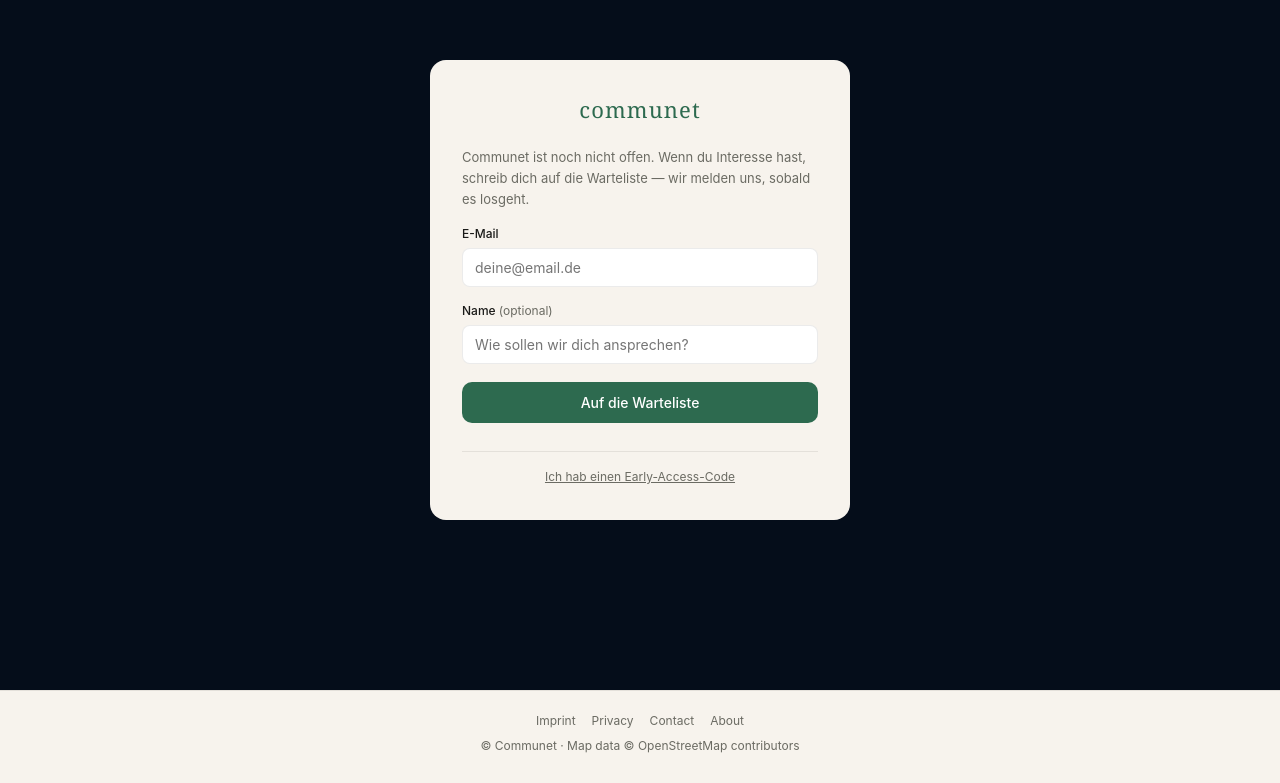
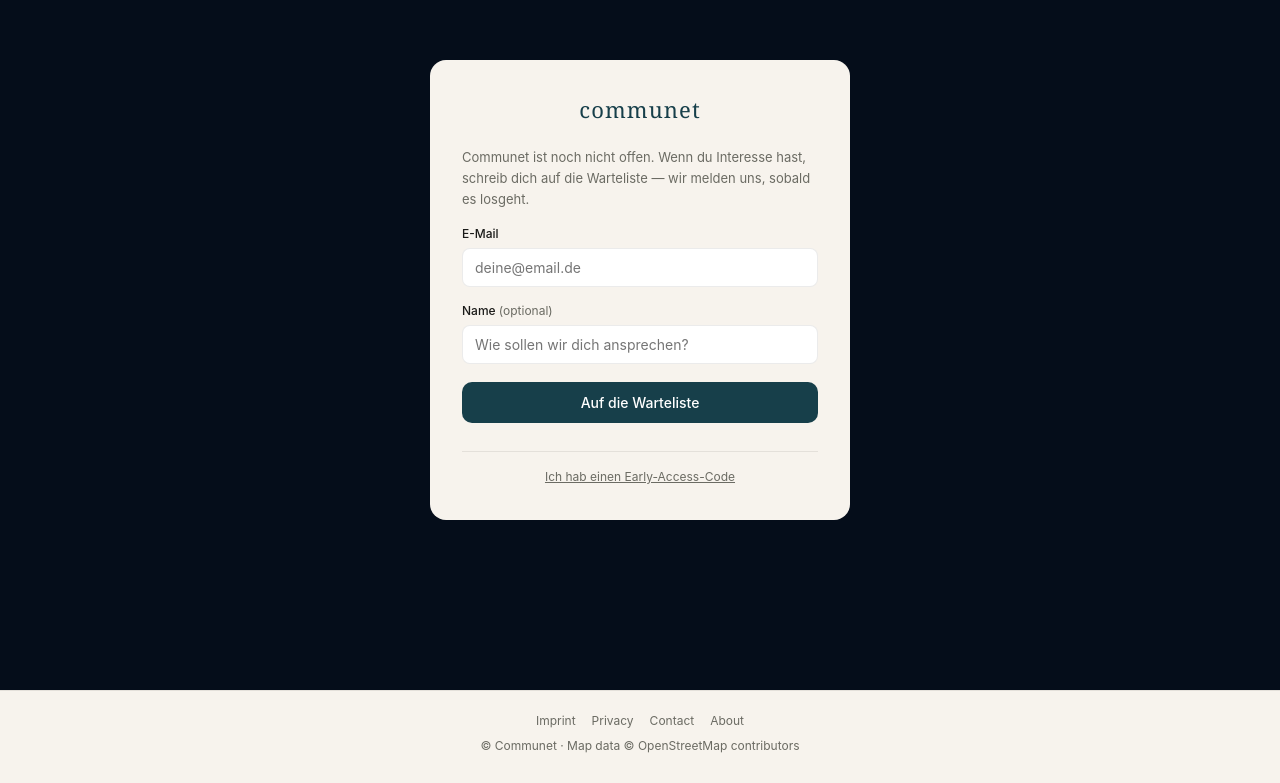
Before and after one commit to communet777/communet, a Next.js app: page /auth/login in a window 1280 px wide. Shown: the part 110-893 px from the top of the page. Built offline with nearby package versions, Linux system fonts and the light colour scheme; no server answers; the database is empty.

Commit message:
Vorschau: tiefes Petrol + Gold statt Forest-Grün + Gold

```diff
--- a/components/Nav.module.css
+++ b/components/Nav.module.css
@@ -1,5 +1,5 @@
 .nav{display:flex;align-items:center;justify-content:space-between;padding:14px 28px;border-bottom:.5px solid var(--border);background:var(--sand);position:sticky;top:0;z-index:100}
-.logo{display:flex;align-items:center;gap:10px;color:#123A2E}
+.logo{display:flex;align-items:center;gap:10px;color:#173F4A}
 .logoText{display:flex;flex-direction:column;line-height:1.05}
 .logoName{font-family:'Cormorant Garamond',Georgia,serif;font-weight:700;font-size:21px;letter-spacing:.09em}
 .logoClaim{font-size:9px;letter-spacing:.22em;color:#8A6A1E;margin-top:2px}
--- a/styles/Home.module.css
+++ b/styles/Home.module.css
@@ -1,8 +1,8 @@
-/* Startseite nach Annas Design-System v1
-   Farben: Forest Green #123A2E, Gold #C9A84C, Warm White #F6F2E9, Dark Green #1E2B24
+/* Startseite nach Annas Design-System v1 – VORSCHAU tiefes Petrol + Gold
+   Farben: tiefes Petrol #173F4A (statt Forest Green #123A2E), Gold #C9A84C, Warm White #F6F2E9, Tinte #1C2A2E
    Schriften: Cormorant Garamond (Überschriften), Work Sans (Text) */
 .page{
---fg:#123A2E;--gold:#C9A84C;--goldText:#8A6A1E;--ww:#F6F2E9;--dg:#1E2B24;--line:#E4DCC8;--soft:#4B5A50;
+--fg:#173F4A;--gold:#C9A84C;--goldText:#8A6A1E;--ww:#F6F2E9;--dg:#1C2A2E;--line:#E4DCC8;--soft:#4B5A5C;
 --serif:'Cormorant Garamond',Georgia,serif;--sans:'Work Sans',-apple-system,BlinkMacSystemFont,'Segoe UI',sans-serif;
 min-height:100vh;background:var(--ww);color:var(--dg);font-family:var(--sans);line-height:1.6;overflow-x:hidden}
 .srOnly{position:absolute;width:1px;height:1px;overflow:hidden;clip:rect(0 0 0 0);white-space:nowrap}
@@ -63,7 +63,7 @@
 .activeText{flex:1;display:flex;flex-direction:column;gap:4px;min-width:0}
 .activeText strong{font-family:var(--serif);font-size:24px;font-weight:600;line-height:1.15}
 .activeText>span{font-size:13px;color:var(--soft)}
-.activeStatus{font-size:11px;color:#2d6a4f;background:#e8f5ee;padding:3px 8px;border-radius:10px;white-space:nowrap}
+.activeStatus{font-size:11px;color:#173F4A;background:#E1ECEE;padding:3px 8px;border-radius:10px;white-space:nowrap}
 
 /* Einfach und direkt */
 .how{background:var(--fg);color:var(--ww);padding:104px clamp(20px,5vw,72px)}
@@ -83,7 +83,7 @@
 .ctaSub{font-size:17px;margin:0}
 .ctaBtns{display:flex;flex-wrap:wrap;gap:12px;margin-top:6px}
 .btnPrimary{display:inline-flex;align-items:center;min-height:48px;padding:0 28px;border-radius:999px;background:var(--fg);color:var(--ww);font-weight:600}
-.btnPrimary:hover{background:#0B261E}
+.btnPrimary:hover{background:#0F2F38}
 .btnSecondary{display:inline-flex;align-items:center;min-height:48px;padding:0 28px;border-radius:999px;border:1.5px solid var(--fg);color:var(--fg);font-weight:600;background:rgba(246,242,233,.6)}
 .btnSecondary:hover{background:rgba(246,242,233,.95)}
 
--- a/styles/globals.css
+++ b/styles/globals.css
@@ -1,5 +1,5 @@
-:root{--g:#2d6a4f;--gl:#e8f5ee;--gm:#52b788;--sand:#f7f3ed;--text:#1a1a18;--muted:#6b6b63;--border:rgba(0,0,0,0.08);--gold:#b8892a;--r:12px;--surface:#ffffff;--bg:#f7f4ef;--card:#ffffff}
-@media(prefers-color-scheme:dark){:root{--g:#52b788;--gl:#0d2318;--gm:#2d6a4f;--sand:#0e110d;--text:#e8ede6;--muted:#8a9485;--border:rgba(255,255,255,0.08);--gold:#d4b060;--surface:#1a1f18;--bg:#0e110d;--card:#1a1f18}}
+:root{--g:#173F4A;--gl:#E1ECEE;--gm:#4F8794;--sand:#f7f3ed;--text:#1a1a18;--muted:#6b6b63;--border:rgba(0,0,0,0.08);--gold:#b8892a;--r:12px;--surface:#ffffff;--bg:#f7f4ef;--card:#ffffff}
+@media(prefers-color-scheme:dark){:root{--g:#6FA8B5;--gl:#0F2328;--gm:#173F4A;--sand:#0e110d;--text:#e8ede6;--muted:#8a9485;--border:rgba(255,255,255,0.08);--gold:#d4b060;--surface:#1a1f18;--bg:#0e110d;--card:#1a1f18}}
 *{box-sizing:border-box;margin:0;padding:0}
 html,body{font-family:-apple-system,BlinkMacSystemFont,'Segoe UI',sans-serif;background:var(--sand);color:var(--text);font-size:15px;line-height:1.6;overflow-x:hidden;max-width:100vw}
 a{text-decoration:none;color:inherit}
@@ -13,7 +13,7 @@
 .badge-kollektiv{background:#e8eaf6;color:#303f9f}.badge-spirituell{background:#fce4ec;color:#880e4f}
 .badge-wohn{background:#e0f2f1;color:#00695c}
 .badge-hof{background:#f5e6d3;color:#c17817}
-html{background:#123A2E}
+html{background:#173F4A}
 /* Karten: leichter warmer Goldton über den Kartenkacheln, Farben bleiben lebendig. Gilt für alle Leaflet-Karten. */
 .leaflet-container{background:#e6dcc4!important}
 .leaflet-tile-pane{filter:sepia(.15) saturate(1.05) brightness(.98)}
```
